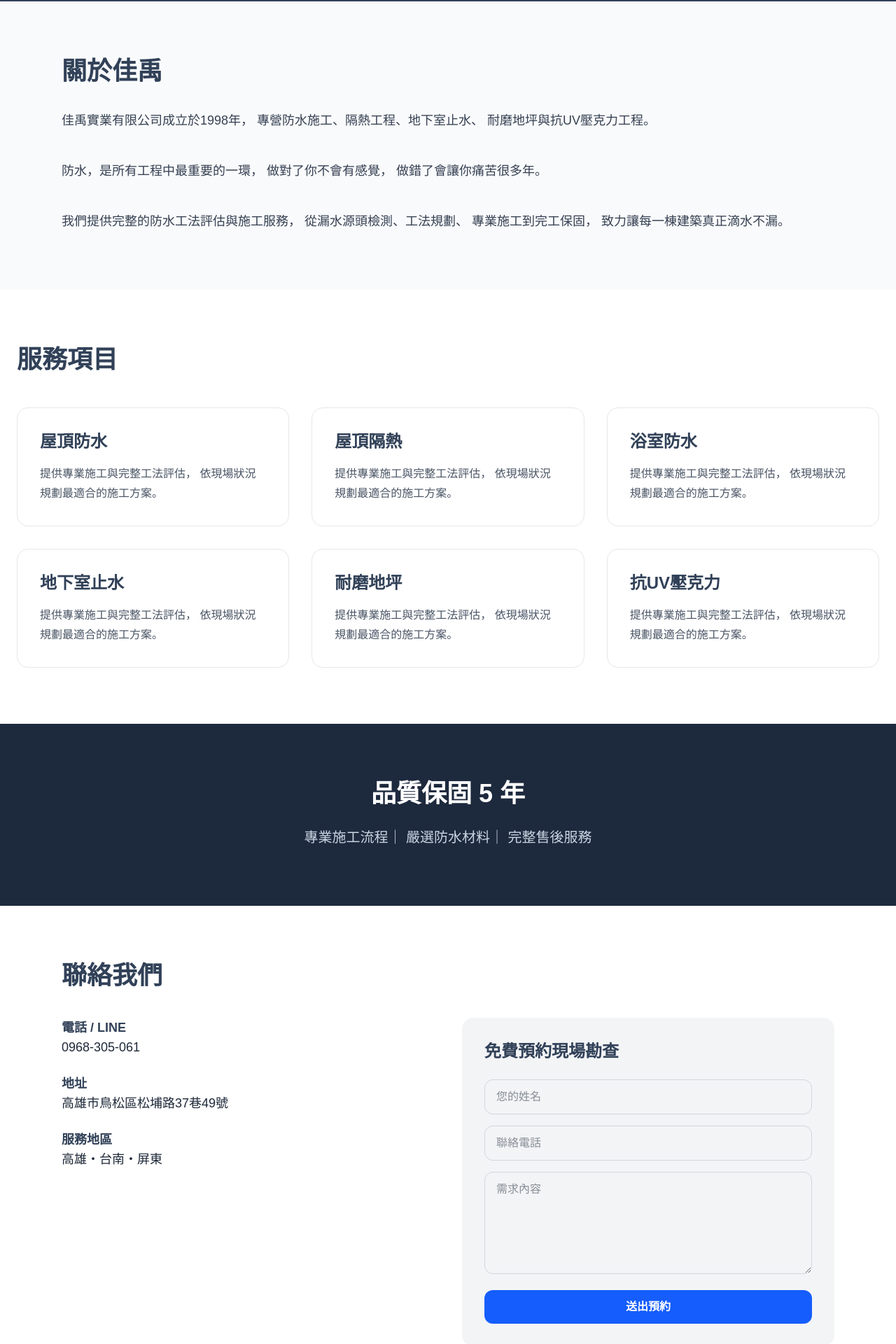
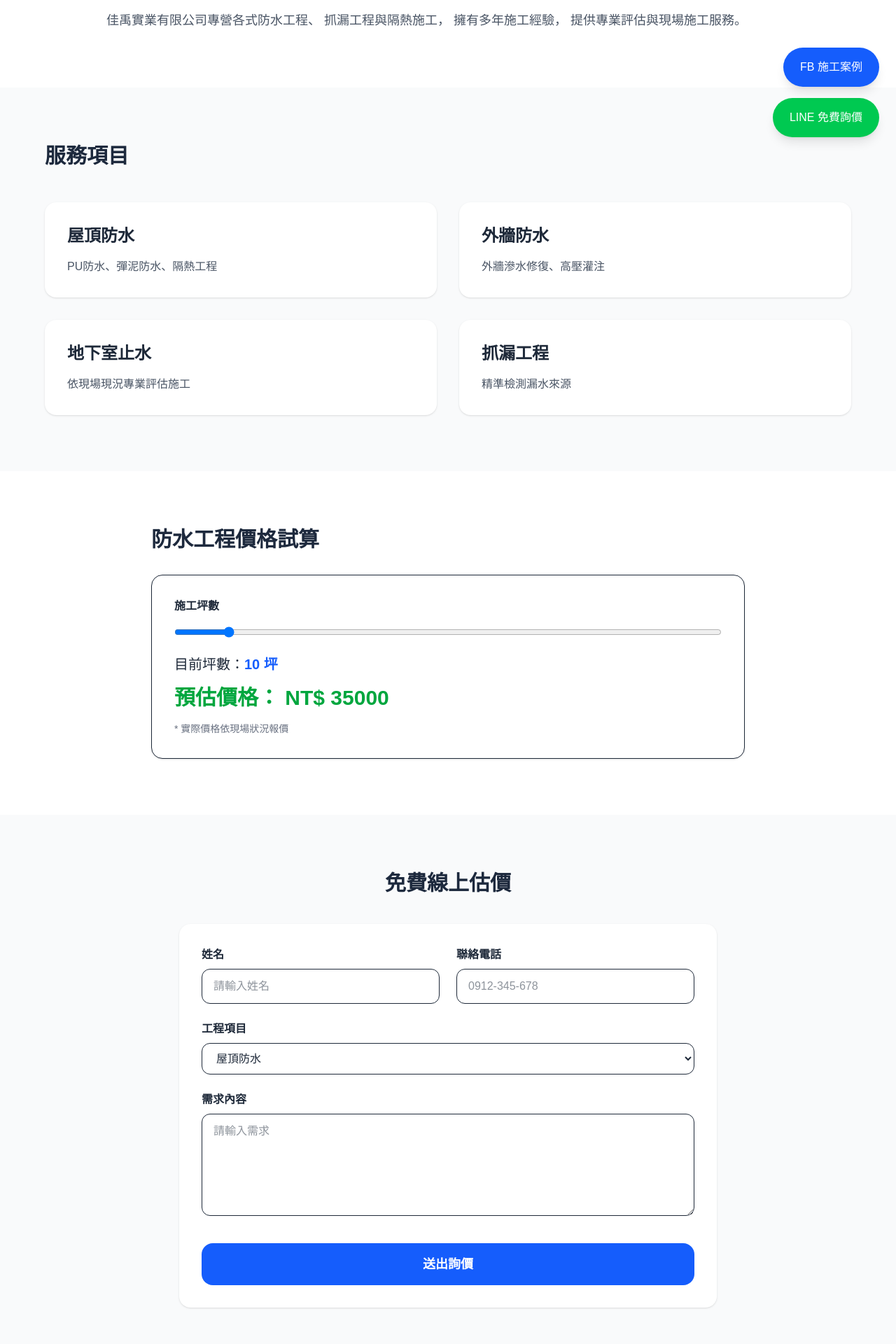
Before and after one commit to jams200069-art/jiayu-official-website, a Next.js app: page / in a window 1280 px wide. Shown: the part 580-2500 px from the top of the page at 70% size. Built offline with nearby package versions, Linux system fonts and the light colour scheme.

Commit message:
first website

```diff
--- a/app/page.tsx
+++ b/app/page.tsx
@@ -1,32 +1,72 @@
+"use client";
+
+import { useState } from "react";
+import emailjs from "emailjs-com";
+
 export default function Home() {
+  const [size, setSize] = useState(10);
+
+  const [form, setForm] = useState({
+    from_name: "",
+    phone: "",
+    service: "",
+    message: "",
+  });
+
+  const sendEmail = async () => {
+    try {
+      await emailjs.send(
+        "service_r3qcsr8",
+        "ssf7jek",
+        form,
+        "gz8eA8pb1vpUT62y3"
+      );
+
+      alert("詢價已送出！");
+    } catch (error) {
+      alert("送出失敗");
+      console.log(error);
+    }
+  };
+
   return (
     <main className="min-h-screen bg-white text-gray-800">
-
       {/* Navbar */}
       <header className="w-full border-b border-gray-200 bg-white sticky top-0 z-50">
         <div className="max-w-7xl mx-auto flex items-center justify-between px-6 py-4">
-
           <div>
             <h1 className="text-2xl font-bold text-slate-700">
               佳禹實業有限公司
             </h1>
+
             <p className="text-sm text-gray-500">
               專業防水・隔熱工程
             </p>
           </div>
 
           <nav className="hidden md:flex gap-8 text-sm font-medium">
-            <a href="#" className="hover:text-blue-600">首頁</a>
-            <a href="#" className="hover:text-blue-600">關於我們</a>
-            <a href="#" className="hover:text-blue-600">服務項目</a>
-            <a href="#" className="hover:text-blue-600">施工案例</a>
-            <a href="#" className="hover:text-blue-600">聯絡我們</a>
+            <a href="#" className="hover:text-blue-600">
+              首頁
+            </a>
+
+            <a href="#about" className="hover:text-blue-600">
+              關於我們
+            </a>
+
+            <a href="#services" className="hover:text-blue-600">
+              服務項目
+            </a>
+
+            <a href="#contact" className="hover:text-blue-600">
+              聯絡我們
+            </a>
           </nav>
 
           <div className="text-right">
             <p className="font-bold text-slate-700">
               0968-305-061
             </p>
+
             <p className="text-xs text-gray-500">
               免費諮詢專線
             </p>
@@ -34,183 +74,250 @@ export default function Home() {
         </div>
       </header>
 
-      {/* Hero Section */}
-      <section className="bg-slate-700 text-white">
-        <div className="max-w-7xl mx-auto px-6 py-28">
+      {/* Hero */}
+      <section className="bg-slate-100 py-24 px-6">
+        <div className="max-w-6xl mx-auto text-center">
+          <h2 className="text-5xl font-bold mb-6 text-slate-800">
+            專業防水工程
+          </h2>
 
-          <p className="text-lg mb-4 text-slate-300">
-            高雄・台南・屏東
+          <p className="text-xl text-gray-600 mb-10">
+            屋頂防水・外牆防水・地下室止水・抓漏工程
           </p>
 
-          <h2 className="text-5xl font-bold leading-tight mb-6">
-            專業防水隔熱工程
+          <a
+            href="#contact"
+            className="bg-blue-600 hover:bg-blue-700 text-white px-8 py-4 rounded-2xl text-lg"
+          >
+            免費估價
+          </a>
+        </div>
+      </section>
+
+      {/* About */}
+      <section
+        id="about"
+        className="max-w-5xl mx-auto px-6 py-20"
+      >
+        <h2 className="text-3xl font-bold mb-8 text-slate-800">
+          關於我們
+        </h2>
+
+        <p className="text-gray-600 leading-8 text-lg">
+          佳禹實業有限公司專營各式防水工程、
+          抓漏工程與隔熱施工，
+          擁有多年施工經驗，
+          提供專業評估與現場施工服務。
+        </p>
+      </section>
+
+      {/* Services */}
+      <section
+        id="services"
+        className="bg-gray-50 py-20 px-6"
+      >
+        <div className="max-w-6xl mx-auto">
+          <h2 className="text-3xl font-bold mb-12 text-slate-800">
+            服務項目
           </h2>
 
-          <p className="text-xl text-slate-200 mb-8 leading-relaxed">
-            屋頂防水｜浴室防水｜地下室止水｜隔熱工程
-            <br />
-            免費估價・專業施工・品質保固5年
+          <div className="grid md:grid-cols-2 gap-8">
+            <div className="bg-white p-8 rounded-2xl shadow-sm">
+              <h3 className="text-2xl font-bold mb-4">
+                屋頂防水
+              </h3>
+
+              <p className="text-gray-600">
+                PU防水、彈泥防水、隔熱工程
+              </p>
+            </div>
+
+            <div className="bg-white p-8 rounded-2xl shadow-sm">
+              <h3 className="text-2xl font-bold mb-4">
+                外牆防水
+              </h3>
+
+              <p className="text-gray-600">
+                外牆滲水修復、高壓灌注
+              </p>
+            </div>
+
+            <div className="bg-white p-8 rounded-2xl shadow-sm">
+              <h3 className="text-2xl font-bold mb-4">
+                地下室止水
+              </h3>
+
+              <p className="text-gray-600">
+                依現場現況專業評估施工
+              </p>
+            </div>
+
+            <div className="bg-white p-8 rounded-2xl shadow-sm">
+              <h3 className="text-2xl font-bold mb-4">
+                抓漏工程
+              </h3>
+
+              <p className="text-gray-600">
+                精準檢測漏水來源
+              </p>
+            </div>
+          </div>
+        </div>
+      </section>
+
+      {/* 價格試算 */}
+      <section className="max-w-4xl mx-auto px-6 py-20">
+        <h2 className="text-3xl font-bold mb-8 text-slate-800">
+          防水工程價格試算
+        </h2>
+
+        <div className="bg-white border rounded-2xl p-8 shadow-sm">
+          <label className="block mb-4 font-bold">
+            施工坪數
+          </label>
+
+          <input
+            type="range"
+            min="1"
+            max="100"
+            value={size}
+            onChange={(e) =>
+              setSize(Number(e.target.value))
+            }
+            className="w-full mb-6"
+          />
+
+          <div className="text-xl mb-4">
+            目前坪數：
+            <span className="font-bold text-blue-600">
+              {size} 坪
+            </span>
+          </div>
+
+          <div className="text-3xl font-bold text-green-600">
+            預估價格：
+            NT$ {size * 3500}
+          </div>
+
+          <p className="text-sm text-gray-500 mt-4">
+            * 實際價格依現場狀況報價
           </p>
+        </div>
+      </section>
 
-          <div className="flex flex-wrap gap-4">
-            <button className="bg-blue-600 hover:bg-blue-700 px-6 py-3 rounded-xl font-semibold">
-              立即估價
-            </button>
+      {/* Contact */}
+      <section
+        id="contact"
+        className="bg-gray-50 py-20 px-6"
+      >
+        <div className="max-w-3xl mx-auto">
+          <h2 className="text-3xl font-bold mb-10 text-center text-slate-800">
+            免費線上估價
+          </h2>
 
-            <button className="bg-white text-slate-700 hover:bg-gray-100 px-6 py-3 rounded-xl font-semibold">
-              聯絡我們
+          <div className="bg-white rounded-2xl shadow-sm p-8">
+            <div className="grid md:grid-cols-2 gap-6">
+              <div>
+                <label className="block mb-2 font-semibold">
+                  姓名
+                </label>
+
+                <input
+                  type="text"
+                  placeholder="請輸入姓名"
+                  className="w-full border rounded-xl px-4 py-3"
+                  onChange={(e) =>
+                    setForm({
+                      ...form,
+                      from_name: e.target.value,
+                    })
+                  }
+                />
+              </div>
+
+              <div>
+                <label className="block mb-2 font-semibold">
+                  聯絡電話
+                </label>
+
+                <input
+                  type="text"
+                  placeholder="0912-345-678"
+                  className="w-full border rounded-xl px-4 py-3"
+                  onChange={(e) =>
+                    setForm({
+                      ...form,
+                      phone: e.target.value,
+                    })
+                  }
+                />
+              </div>
+            </div>
+
+            <div className="mt-6">
+              <label className="block mb-2 font-semibold">
+                工程項目
+              </label>
+
+              <select
+                className="w-full border rounded-xl px-4 py-3"
+                onChange={(e) =>
+                  setForm({
+                    ...form,
+                    service: e.target.value,
+                  })
+                }
+              >
+                <option>屋頂防水</option>
+                <option>外牆防水</option>
+                <option>地下室止水</option>
+                <option>抓漏工程</option>
+              </select>
+            </div>
+
+            <div className="mt-6">
+              <label className="block mb-2 font-semibold">
+                需求內容
+              </label>
+
+              <textarea
+                rows={5}
+                placeholder="請輸入需求"
+                className="w-full border rounded-xl px-4 py-3"
+                onChange={(e) =>
+                  setForm({
+                    ...form,
+                    message: e.target.value,
+                  })
+                }
+              />
+            </div>
+
+            <button
+              onClick={sendEmail}
+              className="mt-8 w-full bg-blue-600 hover:bg-blue-700 text-white py-4 rounded-2xl text-lg font-bold"
+            >
+              送出詢價
             </button>
           </div>
         </div>
       </section>
 
-      {/* About */}
-      <section className="py-20 bg-gray-50">
-        <div className="max-w-6xl mx-auto px-6">
-
-          <h3 className="text-4xl font-bold text-slate-700 mb-8">
-            關於佳禹
-          </h3>
-
-          <p className="text-lg leading-9 text-gray-700">
-            佳禹實業有限公司成立於1998年，
-            專營防水施工、隔熱工程、地下室止水、
-            耐磨地坪與抗UV壓克力工程。
-            <br /><br />
-            防水，是所有工程中最重要的一環，
-            做對了你不會有感覺，
-            做錯了會讓你痛苦很多年。
-            <br /><br />
-            我們提供完整的防水工法評估與施工服務，
-            從漏水源頭檢測、工法規劃、
-            專業施工到完工保固，
-            致力讓每一棟建築真正滴水不漏。
-          </p>
-
-        </div>
-      </section>
-
-      {/* Services */}
-      <section className="py-20 bg-white">
-        <div className="max-w-7xl mx-auto px-6">
-
-          <h3 className="text-4xl font-bold text-slate-700 mb-12">
-            服務項目
-          </h3>
-
-          <div className="grid md:grid-cols-3 gap-8">
-
-            {[
-              "屋頂防水",
-              "屋頂隔熱",
-              "浴室防水",
-              "地下室止水",
-              "耐磨地坪",
-              "抗UV壓克力",
-            ].map((service) => (
-              <div
-                key={service}
-                className="border border-gray-200 rounded-2xl p-8 hover:shadow-xl transition"
-              >
-                <h4 className="text-2xl font-bold text-slate-700 mb-4">
-                  {service}
-                </h4>
-
-                <p className="text-gray-600 leading-7">
-                  提供專業施工與完整工法評估，
-                  依現場狀況規劃最適合的施工方案。
-                </p>
-              </div>
-            ))}
-
-          </div>
-        </div>
-      </section>
-
-      {/* Warranty */}
-      <section className="bg-slate-800 text-white py-20">
-        <div className="max-w-6xl mx-auto px-6 text-center">
-
-          <h3 className="text-4xl font-bold mb-6">
-            品質保固 5 年
-          </h3>
-
-          <p className="text-xl text-slate-300 leading-9">
-            專業施工流程｜
-            嚴選防水材料｜
-            完整售後服務
-          </p>
-
-        </div>
-      </section>
-
-      {/* Contact */}
-      <section className="py-20 bg-white">
-        <div className="max-w-6xl mx-auto px-6">
-
-          <h3 className="text-4xl font-bold text-slate-700 mb-10">
-            聯絡我們
-          </h3>
-
-          <div className="grid md:grid-cols-2 gap-10">
-
-            <div className="space-y-6 text-lg">
-
-              <div>
-                <p className="font-bold text-slate-700">電話 / LINE</p>
-                <p>0968-305-061</p>
-              </div>
-
-              <div>
-                <p className="font-bold text-slate-700">地址</p>
-                <p>高雄市鳥松區松埔路37巷49號</p>
-              </div>
-
-              <div>
-                <p className="font-bold text-slate-700">服務地區</p>
-                <p>高雄・台南・屏東</p>
-              </div>
-
-            </div>
-
-            <div className="bg-gray-100 rounded-2xl p-8">
-
-              <h4 className="text-2xl font-bold mb-6 text-slate-700">
-                免費預約現場勘查
-              </h4>
-
-              <div className="space-y-4">
-
-                <input
-                  type="text"
-                  placeholder="您的姓名"
-                  className="w-full border border-gray-300 rounded-xl px-4 py-3"
-                />
-
-                <input
-                  type="text"
-                  placeholder="聯絡電話"
-                  className="w-full border border-gray-300 rounded-xl px-4 py-3"
-                />
-
-                <textarea
-                  placeholder="需求內容"
-                  rows={5}
-                  className="w-full border border-gray-300 rounded-xl px-4 py-3"
-                />
-
-                <button className="w-full bg-blue-600 hover:bg-blue-700 text-white py-3 rounded-xl font-semibold">
-                  送出預約
-                </button>
-
-              </div>
-            </div>
-
-          </div>
-
-        </div>
-      </section>
-
+      {/* LINE */}
+      <a
+        href="https://line.me/ti/p/@637zdsjd"
+        target="_blank"
+        className="fixed bottom-6 right-6 bg-green-500 hover:bg-green-600 text-white px-6 py-4 rounded-full shadow-lg"
+      >
+        LINE 免費詢價
+      </a>
+      <a
+  href="https://www.facebook.com/share/18hEyVqFkS/?mibextid=wwXIfr"
+  target="_blank"
+  className="fixed bottom-24 right-6 bg-blue-600 hover:bg-blue-700 text-white px-6 py-4 rounded-full shadow-lg"
+>
+  FB 施工案例
+</a>
     </main>
   );
 }
--- a/package.json
+++ b/package.json
@@ -9,6 +9,7 @@
     "lint": "eslint"
   },
   "dependencies": {
+    "emailjs-com": "^3.2.0",
     "next": "16.2.6",
     "react": "19.2.4",
     "react-dom": "19.2.4"
```
Also changed, not shown: 1 other file (tests, documents, lock files or other folders).
